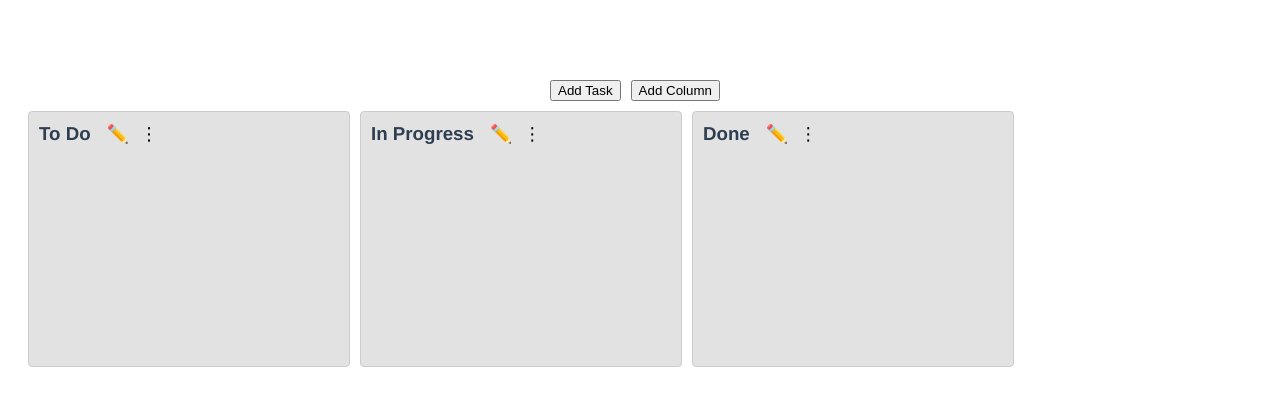
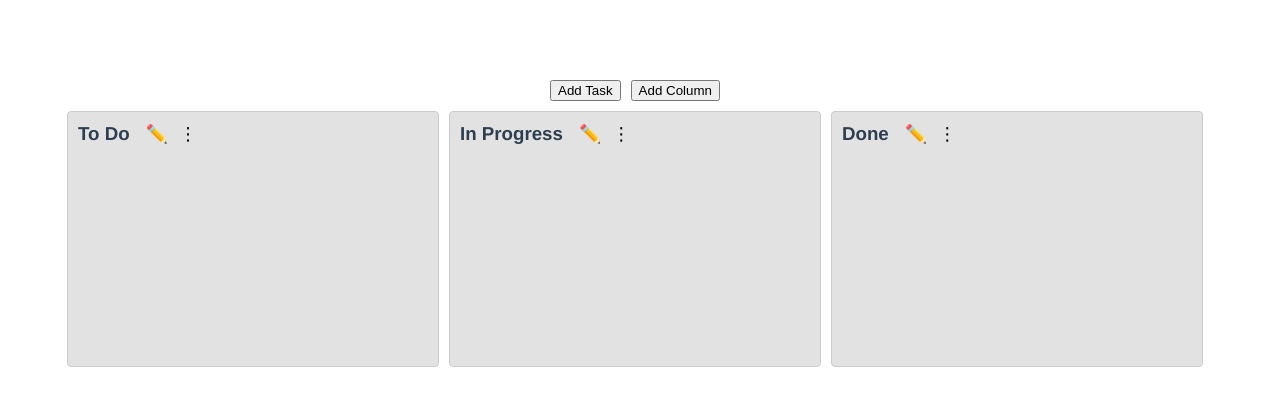
Before and after one commit to inthehouse/kanban-board, a Vue app: page / in a window 1280 px wide. Shown: the top 406 px of the page. Built offline with nearby package versions, Linux system fonts and the light colour scheme.

Commit message:
made a bit better looking not much tho

```diff
--- a/src/components/board/KanbanBoard.vue
+++ b/src/components/board/KanbanBoard.vue
@@ -99,7 +99,7 @@ export default {
 
 .kanban-board {
     display: flex;
-    overflow-x: auto;
+    justify-content: center;
 }
 
 .add-task-button,
--- a/src/components/column/BoardColumn.vue
+++ b/src/components/column/BoardColumn.vue
@@ -20,7 +20,7 @@ export default {
     background-color: #e2e2e2;
     border: 1px solid #ccc;
     border-radius: 4px;
-    width: 300px;
+    width: 350px;
     margin-right: 10px;
     padding: 10px;
 }
```
